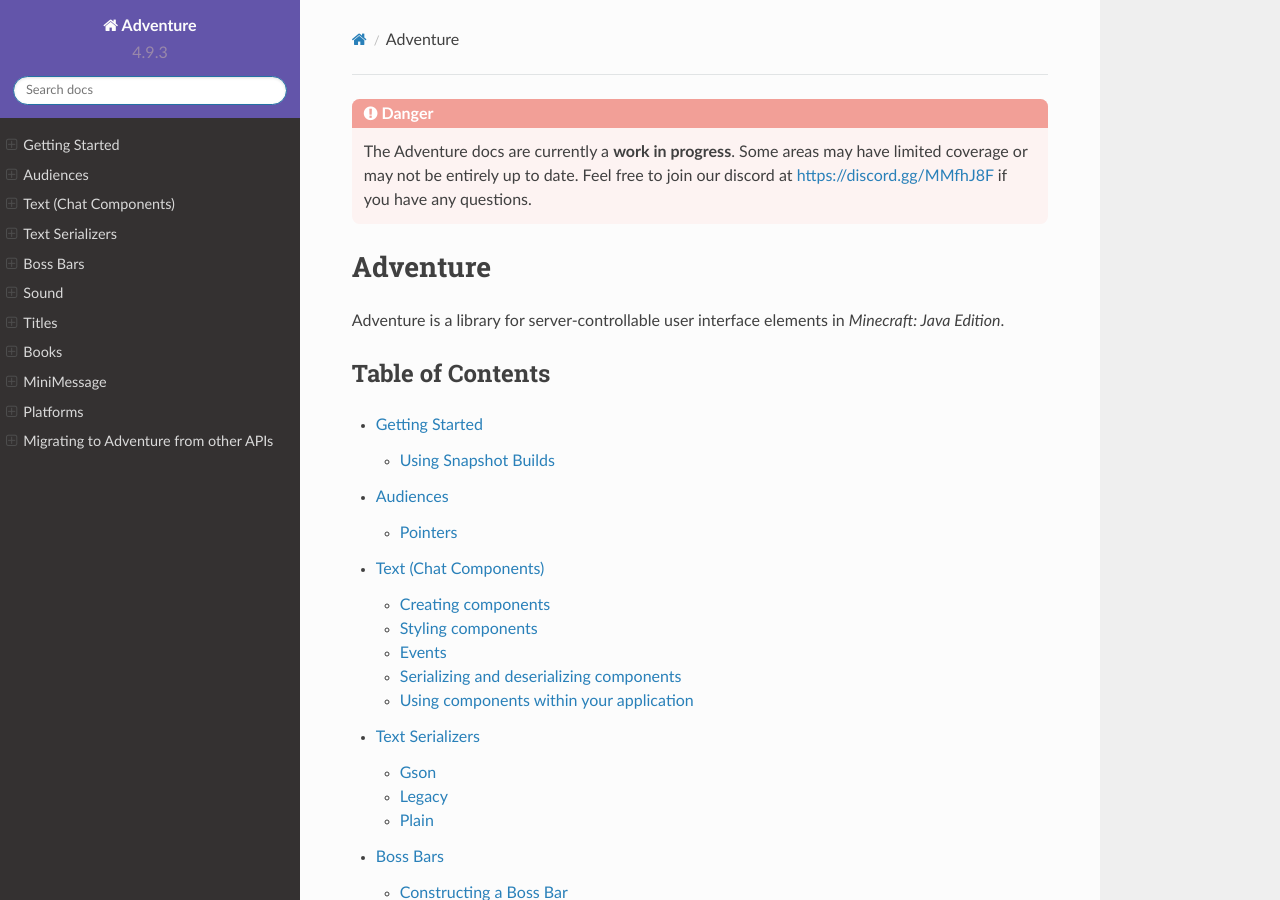
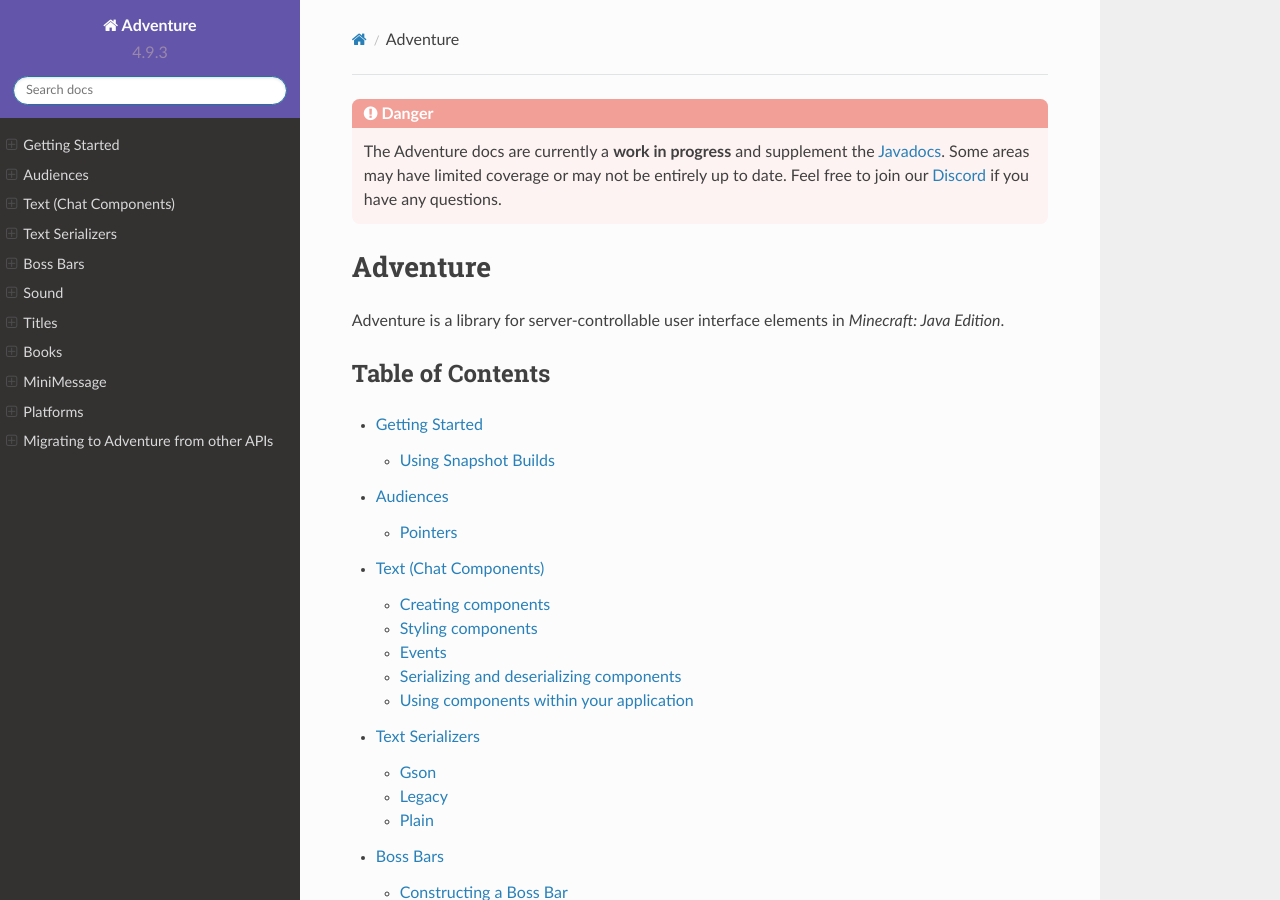
Before and after one commit to KyoriPowered/adventure-docs, a Sphinx documentation site: the page built from source/index.rst, in a window 1280 px wide and 900 px high. Built offline with Sphinx 7.4.7 and the Read the Docs theme 2.0.0, drawn with Linux system fonts in a browser that asks for light colours.

Commit message:
Add Javadoc info to prolog

```diff
--- a/source/conf.py
+++ b/source/conf.py
@@ -36,8 +36,9 @@ if release.endswith('-SNAPSHOT'):
 rst_prolog = """
 .. danger::
 
-    The Adventure docs are currently a **work in progress**. Some areas may have limited coverage or may not be entirely up to date.
-    Feel free to join our discord at `<https://discord.gg/MMfhJ8F>`_ if you have any questions.
+    The Adventure docs are currently a **work in progress** and supplement the `Javadocs <https://jd.adventure.kyori.net>`_.
+    Some areas may have limited coverage or may not be entirely up to date.
+    Feel free to join our `Discord <https://discord.gg/MMfhJ8F>`_ if you have any questions.
 
 .. |version| replace:: {version}
 
```
